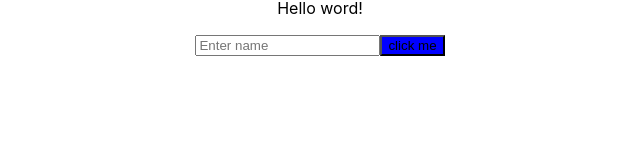
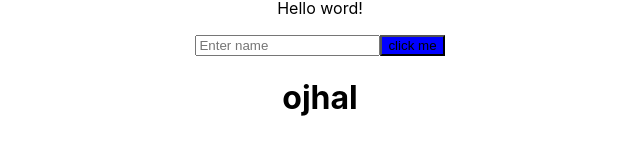
Before and after one commit to ojhal/Learning-React, a React (Create React App) app: page / in a window 1280 px wide. Shown: the part 267-422 px from the top of the page, without its empty margins (320-960 px from the left). Built offline with nearby package versions, Linux system fonts and the light colour scheme.

Commit message:
add component

```diff
--- a/src/App.js
+++ b/src/App.js
@@ -1,4 +1,5 @@
 import React, { Component } from "react";
+import Form from './Form.js';
 import './App.css';
 import puma from './puma.png';
 
@@ -45,7 +46,9 @@ class App extends Component {
           onChange={this.handleChange}
         />
 
+
         <button className="click" style={{ backgroundColor: this.state.backgroundColor }} onClick={this.handleClick}>click  me</button>
+        <Form />
 
       </div>
     );
--- /dev/null
+++ b/src/Form.js
@@ -0,0 +1,13 @@
+import React, { Component } from 'react';
+
+class Form extends Component {
+  render() {
+    return (
+      <div>
+        <h1>ojhal</h1>
+      </div>
+    )
+  }
+}
+
+export default Form;
```
